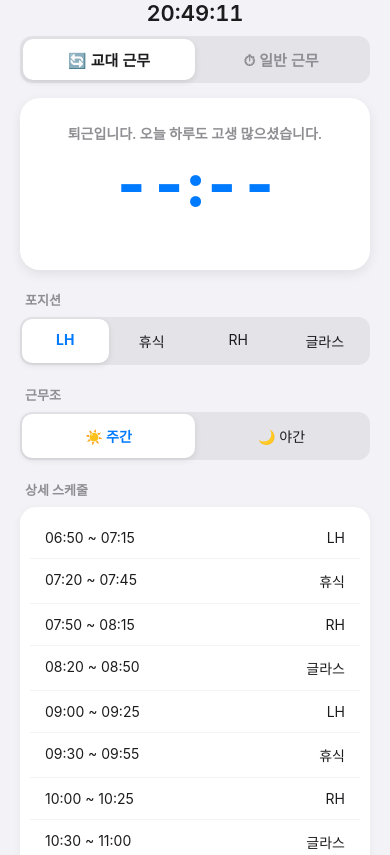
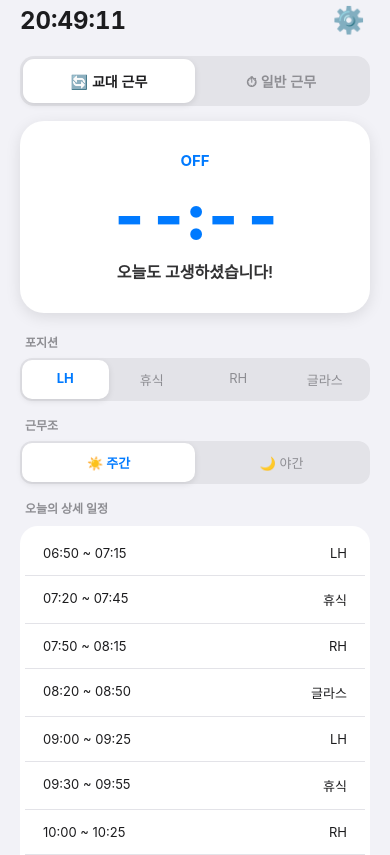
Before and after one commit to nullslayer3000/nullslayer3000.github.io, a plain HTML site: page index.html in a window 390 px wide. Shown: the top 855 px of the page. Drawn offline with Linux system fonts and the light colour scheme.

Commit message:
Update 2 Version index.html
라이트, 다크모드 테마 추가

```diff
--- a/index.html
+++ b/index.html
@@ -3,41 +3,102 @@
 <head>
     <meta charset="UTF-8">
     <meta name="viewport" content="width=device-width, initial-scale=1.0, user-scalable=no, viewport-fit=cover">
-    <title>FRT 시트 알람</title>
+    <title>FRT 시트 알람 PRO</title>
     <style>
-        :root { --primary: #007AFF; --bg: #F2F2F7; --card: #FFFFFF; --text: #1C1C1E; --secondary: #8E8E93; }
-        body { font-family: -apple-system, sans-serif; background: var(--bg); color: var(--text); margin: 0; padding: 20px; padding-top: env(safe-area-inset-top); }
-        .container { max-width: 500px; margin: auto; }
-        .current-time-bar { font-size: 22px; font-weight: 600; color: var(--text); margin-bottom: 10px; text-align: center; font-variant-numeric: tabular-nums; }
-        .tab-menu { display: flex; background: #E3E3E8; border-radius: 12px; padding: 3px; margin-bottom: 15px; }
-        .tab-btn { flex: 1; text-align: center; padding: 10px 0; font-size: 15px; font-weight: bold; color: var(--secondary); border-radius: 10px; cursor: pointer; border: none; background: transparent; transition: 0.2s; }
-        .tab-btn.active { background: white; color: var(--text); box-shadow: 0 2px 6px rgba(0,0,0,0.1); }
-        .card { background: var(--card); border-radius: 20px; padding: 25px 20px; margin-bottom: 20px; box-shadow: 0 4px 12px rgba(0,0,0,0.08); text-align: center; }
-        #countdown-label { font-size: 14px; color: var(--secondary); margin-bottom: 5px; font-weight: 600; }
-        #timer-text { font-size: 60px; font-weight: 800; color: var(--primary); font-variant-numeric: tabular-nums; margin: 5px 0; letter-spacing: -1px; }
-        #current-task { font-size: 17px; font-weight: bold; color: #333; margin-top: 5px; min-height: 1.2em; }
-        .label { font-size: 13px; font-weight: bold; color: var(--secondary); margin: 20px 0 8px 5px; display: block; }
-        .radio-group { display: flex; background: #E3E3E8; border-radius: 12px; padding: 2px; margin-bottom: 10px; }
-        .radio-group label { flex: 1; text-align: center; padding: 12px 0; font-size: 14px; border-radius: 10px; cursor: pointer; }
+        /* 기본 변수 (라이트 모드) */
+        :root {
+            --bg: #F2F2F7;
+            --card: #FFFFFF;
+            --text: #1C1C1E;
+            --secondary: #8E8E93;
+            --primary: #007AFF;
+            --tab-bg: #E3E3E8;
+        }
+
+        /* 다크 모드 (일반) */
+        body.dark-mode {
+            --bg: #1C1C1E;
+            --card: #2C2C2E;
+            --text: #FFFFFF;
+            --secondary: #AEAEB2;
+            --tab-bg: #3A3A3C;
+        }
+
+        /* 다크 모드 (OLED) */
+        body.oled-mode {
+            --bg: #000000;
+            --card: #151515;
+            --text: #FFFFFF;
+            --secondary: #8E8E93;
+            --tab-bg: #222222;
+        }
+
+        /* 포인트 색상 테마 */
+        body.theme-orange { --primary: #FF9500; }
+        body.theme-red { --primary: #FF3B30; }
+        body.theme-magenta { --primary: #AF52DE; }
+        body.theme-blue { --primary: #007AFF; }
+
+        body {
+            font-family: -apple-system, sans-serif;
+            background: var(--bg);
+            color: var(--text);
+            margin: 0; padding: 20px;
+            transition: background 0.3s, color 0.3s;
+            padding-top: env(safe-area-inset-top);
+        }
+
+        .container { max-width: 500px; margin: auto; position: relative; }
+
+        .header { display: flex; justify-content: space-between; align-items: center; margin-bottom: 15px; }
+        .current-time-bar { font-size: 24px; font-weight: 700; font-variant-numeric: tabular-nums; }
+        .settings-btn { font-size: 26px; cursor: pointer; background: none; border: none; color: var(--text); padding: 5px; }
+
+        .tab-menu { display: flex; background: var(--tab-bg); border-radius: 14px; padding: 3px; margin-bottom: 15px; }
+        .tab-btn { flex: 1; text-align: center; padding: 12px 0; font-size: 14px; font-weight: bold; color: var(--secondary); border-radius: 11px; cursor: pointer; border: none; background: transparent; transition: 0.2s; }
+        .tab-btn.active { background: var(--card); color: var(--text); box-shadow: 0 2px 6px rgba(0,0,0,0.1); }
+
+        .card { background: var(--card); border-radius: 24px; padding: 30px 20px; margin-bottom: 20px; box-shadow: 0 4px 15px rgba(0,0,0,0.1); text-align: center; }
+        #countdown-label { font-size: 15px; color: var(--primary); margin-bottom: 8px; font-weight: 700; height: 1.2em; }
+        #timer-text { font-size: 64px; font-weight: 800; color: var(--primary); font-variant-numeric: tabular-nums; margin: 5px 0; letter-spacing: -2px; }
+        #current-task { font-size: 16px; font-weight: 600; color: var(--text); opacity: 0.9; }
+
+        .label { font-size: 12px; font-weight: bold; color: var(--secondary); margin: 15px 0 8px 5px; display: block; }
+        .radio-group { display: flex; background: var(--tab-bg); border-radius: 12px; padding: 2px; margin-bottom: 10px; }
+        .radio-group label { flex: 1; text-align: center; padding: 10px 0; font-size: 13px; border-radius: 10px; cursor: pointer; color: var(--secondary); }
         .radio-group input { display: none; }
-        .radio-group input:checked + label { background: white; box-shadow: 0 2px 6px rgba(0,0,0,0.1); font-weight: bold; color: var(--primary); }
-        .schedule-card { background: var(--card); border-radius: 16px; padding: 10px; box-shadow: 0 2px 8px rgba(0,0,0,0.05); }
-        .schedule-item { padding: 12px 15px; border-bottom: 0.5px solid #F2F2F7; display: flex; justify-content: space-between; font-size: 14px; }
+        .radio-group input:checked + label { background: var(--card); box-shadow: 0 2px 6px rgba(0,0,0,0.1); font-weight: bold; color: var(--primary); }
+
+        .schedule-card { background: var(--card); border-radius: 18px; padding: 5px; margin-top: 10px; }
+        .schedule-item { padding: 14px 18px; border-bottom: 0.5px solid var(--tab-bg); display: flex; justify-content: space-between; font-size: 13px; }
         .schedule-item:last-child { border-bottom: none; }
-        .schedule-item.active-now { background: #EBF5FF; border-radius: 12px; color: var(--primary); font-weight: bold; }
+        .schedule-item.active-now { background: var(--tab-bg); border-radius: 14px; color: var(--primary); font-weight: bold; }
+
+        /* 설정 모달 */
+        #settings-modal {
+            display: none; position: fixed; top: 0; left: 0; width: 100%; height: 100%;
+            background: rgba(0,0,0,0.6); z-index: 100; align-items: center; justify-content: center; backdrop-filter: blur(4px);
+        }
+        .modal-content { background: var(--card); width: 85%; max-width: 350px; border-radius: 28px; padding: 25px; box-shadow: 0 10px 40px rgba(0,0,0,0.4); }
+        .modal-header { display: flex; justify-content: space-between; align-items: center; margin-bottom: 20px; font-weight: 800; font-size: 18px; }
+        .close-btn { cursor: pointer; font-size: 24px; color: var(--secondary); }
     </style>
 </head>
-<body>
+<body class="theme-blue">
 
     <div class="container">
-        <div class="current-time-bar" id="realtime-clock">00:00:00</div>
+        <div class="header">
+            <div class="current-time-bar" id="realtime-clock">00:00:00</div>
+            <button class="settings-btn" onclick="toggleSettings(true)">⚙️</button>
+        </div>
+
         <div class="tab-menu">
             <button class="tab-btn active" id="tab-rotation" onclick="setMode('rotation')">🔄 교대 근무</button>
             <button class="tab-btn" id="tab-general" onclick="setMode('general')">⏱ 일반 근무</button>
         </div>
 
         <div class="card">
-            <div id="countdown-label">정보 업데이트 중...</div>
+            <div id="countdown-label">--</div>
             <div id="timer-text">00:00</div>
             <div id="current-task"></div>
         </div>
@@ -58,14 +119,38 @@
             <input type="radio" name="shift" id="night" value="night"><label for="night">🌙 야간</label>
         </div>
 
-        <span class="label">상세 스케줄</span>
+        <span class="label">오늘의 상세 일정</span>
         <div class="schedule-card">
             <div id="schedule-list"></div>
         </div>
     </div>
 
+    <div id="settings-modal" onclick="if(event.target == this) toggleSettings(false)">
+        <div class="modal-content">
+            <div class="modal-header">
+                <span>환경 설정</span>
+                <span class="close-btn" onclick="toggleSettings(false)">✕</span>
+            </div>
+
+            <span class="label">테마 모드</span>
+            <div class="radio-group">
+                <input type="radio" name="bg-mode" id="bg-light" value="light" checked onclick="saveAndApplyTheme()"><label for="bg-light">라이트</label>
+                <input type="radio" name="bg-mode" id="bg-dark" value="dark" onclick="saveAndApplyTheme()"><label for="bg-dark">다크</label>
+                <input type="radio" name="bg-mode" id="bg-oled" value="oled" onclick="saveAndApplyTheme()"><label for="bg-oled">OLED</label>
+            </div>
+
+            <span class="label">포인트 컬러</span>
+            <div class="radio-group">
+                <input type="radio" name="accent" id="acc-blue" value="blue" checked onclick="saveAndApplyTheme()"><label for="acc-blue">Blue</label>
+                <input type="radio" name="accent" id="acc-orange" value="orange" onclick="saveAndApplyTheme()"><label for="acc-orange">Org</label>
+                <input type="radio" name="accent" id="acc-red" value="red" onclick="saveAndApplyTheme()"><label for="acc-red">Red</label>
+                <input type="radio" name="accent" id="acc-magenta" value="magenta" onclick="saveAndApplyTheme()"><label for="acc-magenta">Mag</label>
+            </div>
+        </div>
+    </div>
+
 <script>
-    let currentMode = 'rotation';
+    let currentMode = localStorage.getItem('mode') || 'rotation';
 
     const RAW_DATA = {
         lh: [
@@ -109,25 +194,44 @@
             {s:"22:00", e:"22:30", p:"RH", n:true}, {s:"22:40", e:"23:00", p:"글라스", n:true}, {s:"23:05", e:"23:25", p:"LH", n:true}, {s:"23:30", e:"23:50", p:"휴식", n:true}, {s:"23:55", e:"00:20", p:"RH", n:true}
         ],
         general: [
-            {s:"06:50", e:"08:50", p:"오전 근무", n:false},
-            {s:"08:50", e:"09:00", p:"휴식", n:false},
-            {s:"09:00", e:"11:00", p:"오전 근무", n:false},
-            {s:"11:00", e:"11:40", p:"점심", n:false},
-            {s:"11:40", e:"13:40", p:"오후 근무", n:false},
-            {s:"13:40", e:"13:50", p:"휴식", n:false},
-            {s:"13:50", e:"15:25", p:"오후 근무", n:false},
-            {s:"15:35", e:"17:40", p:"야간 근무", n:true},
-            {s:"17:40", e:"17:50", p:"휴식", n:true},
-            {s:"17:50", e:"19:50", p:"야간 근무", n:true},
-            {s:"19:50", e:"20:30", p:"저녁", n:true},
-            {s:"20:30", e:"22:30", p:"심야 근무", n:true},
-            {s:"22:30", e:"22:40", p:"휴식", n:true},
-            {s:"22:40", e:"00:20", p:"심야 근무", n:true}
+            {s:"06:50", e:"08:50", p:"오전 근무", n:false}, {s:"08:50", e:"09:00", p:"휴식", n:false},
+            {s:"09:00", e:"11:00", p:"오전 근무", n:false}, {s:"11:00", e:"11:40", p:"점심", n:false},
+            {s:"11:40", e:"13:40", p:"오후 근무", n:false}, {s:"13:40", e:"13:50", p:"휴식", n:false},
+            {s:"13:50", e:"15:25", p:"오후 근무", n:false}, {s:"15:35", e:"17:40", p:"야간 근무", n:true},
+            {s:"17:40", e:"17:50", p:"휴식", n:true}, {s:"17:50", e:"19:50", p:"야간 근무", n:true},
+            {s:"19:50", e:"20:30", p:"저녁", n:true}, {s:"20:30", e:"22:30", p:"심야 근무", n:true},
+            {s:"22:30", e:"22:40", p:"휴식", n:true}, {s:"22:40", e:"00:20", p:"심야 근무", n:true}
         ]
     };
 
+    function toggleSettings(show) {
+        document.getElementById('settings-modal').style.display = show ? 'flex' : 'none';
+    }
+
+    function saveAndApplyTheme() {
+        const bg = document.querySelector('input[name="bg-mode"]:checked').value;
+        const acc = document.querySelector('input[name="accent"]:checked').value;
+        localStorage.setItem('theme-bg', bg);
+        localStorage.setItem('theme-acc', acc);
+
+        document.body.className = '';
+        if (bg === 'dark') document.body.classList.add('dark-mode');
+        if (bg === 'oled') document.body.classList.add('oled-mode');
+        document.body.classList.add('theme-' + acc);
+    }
+
+    function loadSavedSettings() {
+        const bg = localStorage.getItem('theme-bg') || 'light';
+        const acc = localStorage.getItem('theme-acc') || 'blue';
+        document.getElementById('bg-' + bg).checked = true;
+        document.getElementById('acc-' + acc).checked = true;
+        saveAndApplyTheme();
+        setMode(currentMode);
+    }
+
     function setMode(mode) {
         currentMode = mode;
+        localStorage.setItem('mode', mode);
         document.getElementById('tab-rotation').classList.toggle('active', mode === 'rotation');
         document.getElementById('tab-general').classList.toggle('active', mode === 'general');
         document.getElementById('position-section').style.display = mode === 'rotation' ? 'block' : 'none';
@@ -141,21 +245,22 @@
 
         const nowMin = now.getHours() * 60 + now.getMinutes();
         const nowSec = now.getSeconds();
-        const isNight = document.querySelector('input[name="shift"]:checked').value === "night";
+        const isNight = document.querySelector('input[name="shift"]:checked').checked && document.querySelector('input[name="shift"]:checked').value === "night";
 
+        const shiftVal = document.querySelector('input[name="shift"]:checked').value;
         let targetData = currentMode === 'general' ? RAW_DATA.general : RAW_DATA[document.querySelector('input[name="pos"]:checked').value];
-        const currentSchedule = targetData.filter(item => isNight ? item.n : !item.n);
+        const currentSchedule = targetData.filter(item => shiftVal === "night" ? item.n : !item.n);
 
         let checkMin = nowMin;
-        if (isNight && nowMin < 360) checkMin += 1440;
+        if (shiftVal === "night" && nowMin < 360) checkMin += 1440;
 
         currentSchedule.forEach(item => {
             let [sh, sm] = item.s.split(':').map(Number);
             let [eh, em] = item.e.split(':').map(Number);
             let start = sh * 60 + sm;
             let end = eh * 60 + em;
-            if (isNight && start < 360) start += 1440;
-            if (isNight && end < 360) end += 1440;
+            if (shiftVal === "night" && start < 360) start += 1440;
+            if (shiftVal === "night" && end < 360) end += 1440;
             if (end < start) end += 1440;
             item._start = start; item._end = end;
         });
@@ -168,23 +273,30 @@
         const lastShift = currentSchedule[currentSchedule.length - 1];
 
         if (checkMin < firstShift._start || checkMin >= lastShift._end) {
-            timer.innerText = "--:--"; label.innerText = "퇴근입니다. 오늘 하루도 고생 많으셨습니다."; task.innerText = "";
+            timer.innerText = "--:--"; label.innerText = "OFF"; task.innerText = "오늘도 고생하셨습니다!";
             renderList(currentSchedule, null); return;
         }
 
         let currentShift = currentSchedule.find(i => checkMin >= i._start && checkMin < i._end);
+        let nextIdx = currentSchedule.findIndex(i => checkMin >= i._start && checkMin < i._end) + 1;
+        let nextShift = currentSchedule[nextIdx];
 
         if (currentShift) {
             let diffSec = (currentShift._end * 60) - (checkMin * 60 + nowSec);
             timer.innerText = `${String(Math.floor(diffSec / 60)).padStart(2, '0')}:${String(diffSec % 60).padStart(2, '0')}`;
 
-            // 문구 수정 로직
             if (currentMode === 'general') {
                 if (currentShift.p.includes("점심") || currentShift.p.includes("저녁") || currentShift.p.includes("휴식")) {
                     label.innerText = "다음 근무 시작까지";
-                    task.innerText = `${currentShift.p} 시간입니다.`;
+                    task.innerText = `${currentShift.p} 시간 (${currentShift.s}~${currentShift.e})`;
                 } else {
-                    label.innerText = "다음 근무 시작까지"; // 일반 근무 시 모든 타이머 라벨을 요청하신 대로 변경
+                    if (diffSec <= 600 && nextShift) {
+                        if (nextShift.p.includes("점심") || nextShift.p.includes("저녁")) label.innerText = "곧 식사 시간입니다";
+                        else if (nextShift.p.includes("휴식")) label.innerText = "곧 쉬는 시간입니다";
+                        else label.innerText = "다음 근무 시작까지";
+                    } else {
+                        label.innerText = "다음 근무 시작까지";
+                    }
                     task.innerText = `현재: ${currentShift.p} (${currentShift.s}~${currentShift.e})`;
                 }
             } else {
@@ -206,9 +318,8 @@
     }
 
     document.querySelectorAll('input').forEach(input => input.addEventListener('change', update));
+    window.onload = loadSavedSettings;
     setInterval(update, 1000);
-    update();
 </script>
 </body>
 </html>
-</html>
```
